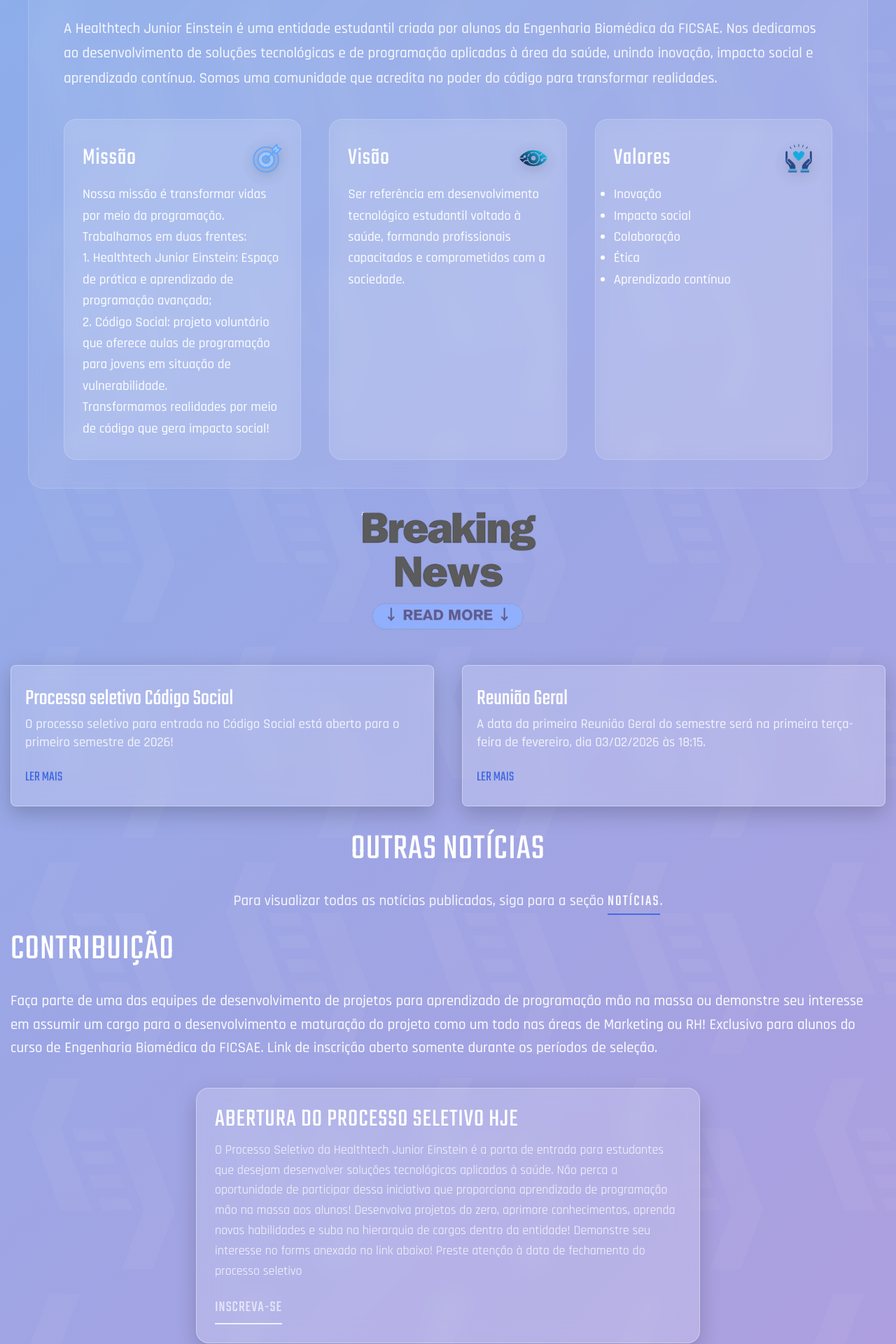
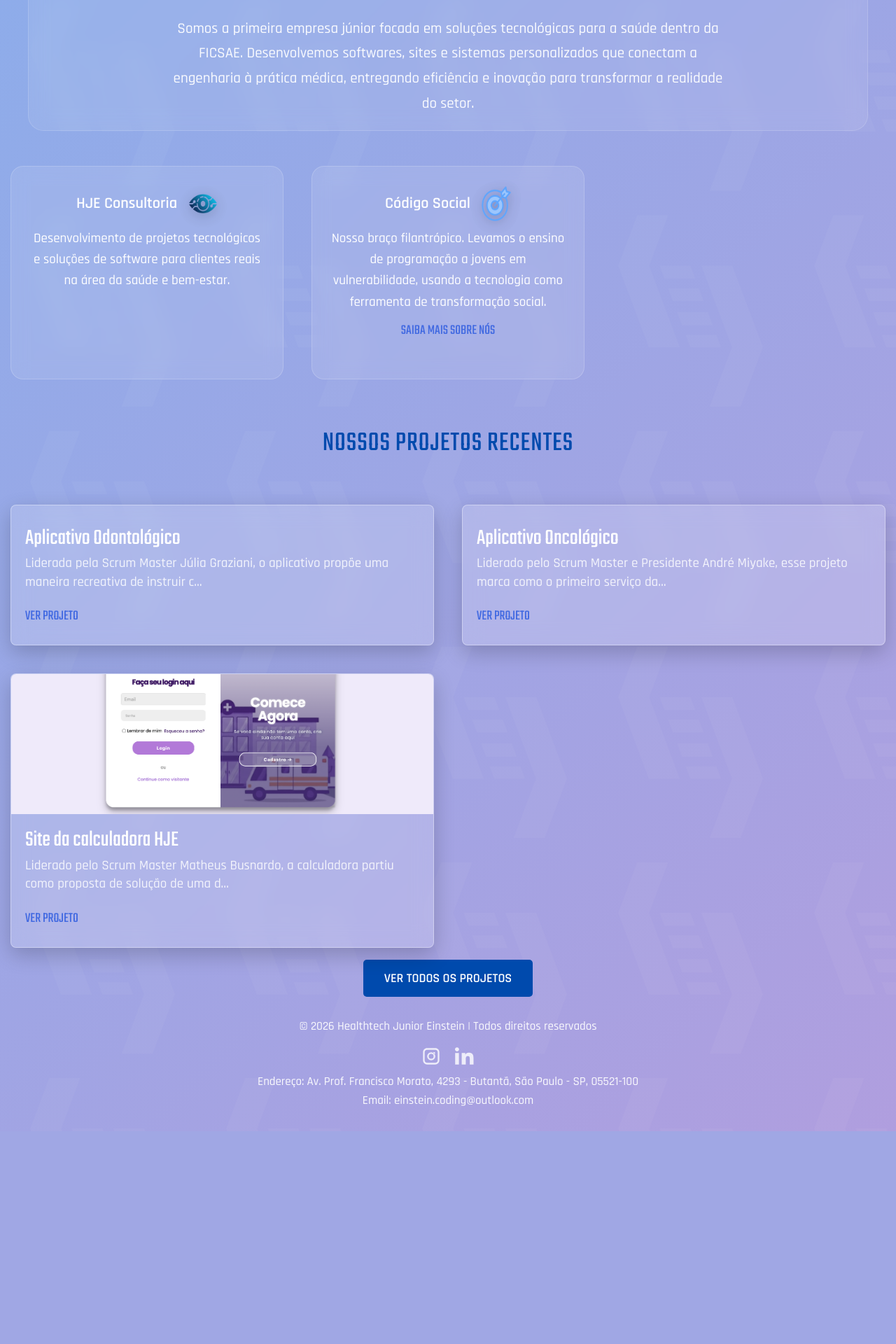
Before and after one commit to Einstein-Coding-Projetos/Site-Einstein-Coding, a Django app: page / in a window 1280 px wide. Shown: the part 960-2880 px from the top of the page at 70% size. After the commit the page ends 2576 px from the top, so only its background shows below. Run offline with Django 5.2, Linux system fonts and the light colour scheme; data comes from the database, SQL or seed files in the repository.

Commit message:
reestruturação página inicial

```diff
--- a/core/templates/home.html
+++ b/core/templates/home.html
@@ -4,185 +4,98 @@
 <head>
     <meta charset="UTF-8">
     <title>Healthtech Junior Einstein</title>
-
     <link rel="preconnect" href="https://fonts.googleapis.com">
     <link rel="preconnect" href="https://fonts.gstatic.com" crossorigin>
     <link href="https://fonts.googleapis.com/css2?family=Rajdhani:wght@400;500;600&family=Teko:wght@300;400;600&display=swap" rel="stylesheet">
-
     <link rel="stylesheet" href="{% static 'css/style.css' %}">
 </head>
-
 <body>
 
     <header class="navbar">
         <nav class="navbar-links left">
-            <a href="/codigo-social/">Código Social</a>
-            <a href="#sobre-nos">Sobre nós</a>
+            <a href="/sobre-nos/">Sobre nós</a>
             <a href="/projetos/">Nossos Projetos</a>
+            <a href="/servicos/">Nossos Serviços</a>
         </nav>
 
         <div class="navbar-center">
-            <a href="#top" class="brand">HEALTHTECH JUNIOR<br>EINSTEIN</a>
+            <a href="/" class="brand">HEALTHTECH JUNIOR<br>EINSTEIN</a>
         </div>
 
         <nav class="navbar-links right">
+            <a href="/codigo-social/">Código Social</a>
             <a href="/noticias/">Notícias</a>
             <a href="/gestao/">Gestão</a>
             <a href="/loja/">Loja</a>
         </nav>
     </header>
 
-
     <section id="top" class="hero">
         <h1>Healthtech Junior Einstein</h1>
         <p>Onde o código encontra o cuidado</p>
     </section>
 
-    <section id="sobre-nos" class="about">
-        <h2>Sobre Nós</h2>
+    <section class="about" style="padding-bottom: 20px;">
+        <h2>Inovação em Saúde</h2>
+        <p class="intro-text" style="text-align: center; max-width: 800px; margin: 0 auto;">
+            Somos a primeira empresa júnior focada em soluções tecnológicas para a saúde dentro da FICSAE.
+            Desenvolvemos softwares, sites e sistemas personalizados que conectam a engenharia à prática médica,
+            entregando eficiência e inovação para transformar a realidade do setor.
+        </p>
+    </section>
 
-        <p class="intro-text">
-            A Healthtech Junior Einstein é uma entidade estudantil criada por alunos da Engenharia
-            Biomédica da FICSAE. Nos dedicamos ao desenvolvimento
-            de soluções tecnológicas e de programação aplicadas à área da saúde,
-            unindo inovação, impacto social e aprendizado contínuo.
-            Somos uma comunidade que acredita no poder do código para transformar realidades.
-        </p>
+    <section class="about-columns" style="margin-top: 40px; margin-bottom: 40px;">
+        <div style="text-align: center;">
+            <div class="about-title" style="justify-content: center;">
+                <h3>HJE Consultoria</h3>
+                <img src="{% static 'imgs/visao.png' %}" alt="Consultoria" style="height: 50px;">
+            </div>
+            <p>Desenvolvimento de projetos tecnológicos e soluções de software para clientes reais na área da saúde e bem-estar.</p>
+        </div>
 
-        <div class="about-columns">
-            <div>
-                <div class="about-title">
-                    <h3>Missão</h3>
-                    <img src="{% static 'imgs/missao.png' %}" alt="Missão">
-                </div>
-                <p>Nossa missão é transformar vidas por meio da programação.</p>
-                <p>Trabalhamos em duas frentes:</p>
-                <p>1. Healthtech Junior Einstein: Espaço de prática e aprendizado de programação avançada;</p>
-                <p>2. Código Social: projeto voluntário que oferece aulas de programação para jovens
-                    em situação de vulnerabilidade.</p>
-                <p>Transformamos realidades por meio de código que gera impacto social!</p>
+        <div style="text-align: center;">
+            <div class="about-title" style="justify-content: center;">
+                <h3>Código Social</h3>
+                <img src="{% static 'imgs/missao.png' %}" alt="Código Social" style="height: 50px;">
             </div>
-
-            <div>
-                <div class="about-title">
-                    <h3>Visão</h3>
-                    <img src="{% static 'imgs/visao.png' %}" alt="Visão">
-                </div>
-                <p>
-                    Ser referência em desenvolvimento tecnológico estudantil voltado à saúde,
-                    formando profissionais capacitados e comprometidos com a sociedade.
-                </p>
-            </div>
-
-            <div>
-                <div class="about-title">
-                    <h3>Valores</h3>
-                    <img src="{% static 'imgs/valores.png' %}" alt="Valores">
-                </div>
-                <ul>
-                    <li>Inovação</li>
-                    <li>Impacto social</li>
-                    <li>Colaboração</li>
-                    <li>Ética</li>
-                    <li>Aprendizado contínuo</li>
-                </ul>
-            </div>
+            <p>Nosso braço filantrópico. Levamos o ensino de programação a jovens em vulnerabilidade, usando a tecnologia como ferramenta de transformação social.</p>
+            <a href="/sobre-nos/" class="read-more" style="margin-top: 10px; display: inline-block;">Saiba mais sobre nós</a>
         </div>
     </section>
 
     <section class="breaking-news">
         <div class="breaking-title">
-            <img src="{% static 'imgs/breakingnews.png' %}" alt="Breaking News">
+            <h2 style="font-family: 'Teko', sans-serif; font-size: 2.5rem; color: #004aad;">NOSSOS PROJETOS RECENTES</h2>
         </div>
 
-
         <div class="news-grid">
-            {% for news in featured_news %}
+            {% for project in recent_projects %}
                 <div class="news-card">
-                    {% if news.image %}
-                        <img src="{{ news.image.url }}" alt="{{ news.title }}">
+                    {% if project.image %}
+                        <img src="{{ project.image.url }}" alt="{{ project.title }}" style="height: 200px; object-fit: cover;">
                     {% endif %}
-
-                    <h3>{{ news.title }}</h3>
-                    <p>{{ news.summary }}</p>
-
-                    <a href="/noticias/{{ news.id }}/" class="read-more">
-                        Ler mais
-                    </a>
+                    <h3>{{ project.title }}</h3>
+                    <p>{{ project.summary|truncatechars:100 }}</p>
+                    <a href="/projetos/" class="read-more">Ver projeto</a>
                 </div>
             {% empty %}
-                <p>Nenhuma notícia em destaque no momento.</p>
+                <p>Confira nossa aba de projetos para ver nosso portfólio completo.</p>
             {% endfor %}
+        </div>
+
+        <div style="text-align: center; margin-top: 30px;">
+            <a href="/projetos/" class="btn" style="background-color: #004aad; color: white; padding: 15px 30px; text-decoration: none; border-radius: 5px; font-weight: bold;">VER TODOS OS PROJETOS</a>
         </div>
     </section>
 
-    <section id="outras-noticias" class="breaking-news outras-noticias">
-        <div class="outras-noticias-content">
-            <h2>Outras notícias</h2>
-
-            <p class="intro-text">
-                Para visualizar todas as notícias publicadas, siga para a seção
-                <a href="/noticias/" class="link-destaque">Notícias</a>.
-            </p>
-        </div>
-    </section>
-
-    <section id="como-contribuir" class="contribuicao" style="padding-top: 0;">
-        <div class="contribuicao-columns" style="grid-template-columns: 1fr;">
-            <div>
-                <h2>Contribuição</h2>
-                <p>Faça parte de uma das equipes de desenvolvimento de projetos para aprendizado de
-                    programação mão na massa ou demonstre seu interesse em assumir um cargo para o
-                    desenvolvimento e maturação do projeto como um todo nas áreas de Marketing ou RH!
-                    Exclusivo para alunos do curso de Engenharia Biomédica da FICSAE.
-                    Link de inscrição aberto somente durante os períodos de seleção.</p>
-            </div>
-        </div>
-    </section>
-
-    <section class="codigo-social-cards">
-        <div class="cards-grid">
-            {% for card in healthcare_cards %}
-                <div class="card">
-
-                    <h3>{{ card.title }}</h3>
-                    <p>{{ card.description }}</p>
-
-                    {% if card.status == 'aberto' and card.form_link %}
-                        <a href="{{ card.form_link }}" target="_blank" class="btn">
-                            Inscreva-se
-                        </a>
-                    {% else %}
-                        <p class="status">
-                            Próxima abertura: {{ card.opening_date }}
-                        </p>
-                    {% endif %}
-
-                </div>
-            {% empty %}
-                <p>Nenhum processo seletivo disponível no momento.</p>
-            {% endfor %}
-        </div>
-    </section>
-
-
-
     <footer class="footer">
         <p>© 2026 Healthtech Junior Einstein | Todos direitos reservados</p>
-
         <div class="social-links">
-            <a href="https://www.instagram.com/healthtechjr.einstein/" target="_blank" aria-label="Instagram">
-                <img src="{% static 'imgs/instagram.svg' %}" alt="Instagram">
-            </a>
-
-            <a href="https://www.linkedin.com/company/einsteincoding/posts/?feedView=all" target="_blank" aria-label="LinkedIn">
-                <img src="{% static 'imgs/linkedin.svg' %}" alt="LinkedIn">
-            </a>
+            <a href="https://www.instagram.com/healthtechjr.einstein/" target="_blank"><img src="{% static 'imgs/instagram.svg' %}" alt="Instagram"></a>
+            <a href="https://www.linkedin.com/company/einsteincoding/posts/?feedView=all" target="_blank"><img src="{% static 'imgs/linkedin.svg' %}" alt="LinkedIn"></a>
         </div>
-
         <p>Endereço: Av. Prof. Francisco Morato, 4293 - Butantã, São Paulo - SP, 05521-100</p>
-            <p>Email: einstein.coding@outlook.com</p>
+        <p>Email: einstein.coding@outlook.com</p>
     </footer>
-
 </body>
 </html>
--- a/core/urls.py
+++ b/core/urls.py
@@ -3,10 +3,12 @@ from . import views
 
 urlpatterns = [
     path('', views.home, name='home'),
+    path('sobre-nos/', views.sobre_nos, name='sobre_nos'),
+    path('servicos/', views.servicos, name='servicos'), # Nova rota
+    path('projetos/', views.projetos, name='projetos'),
     path('noticias/', views.noticias, name='noticias'),
     path('noticias/<int:id>/', views.news_detail, name='news_detail'),
-    path('codigo-social/', views.codigo_social, name='codigo_social'), # Adicione esta linha
-    path('loja/', views.codigo_loja, name='codigo_loja'),
+    path('codigo-social/', views.codigo_social, name='codigo_social'),
     path('gestao/', views.gestao, name='gestao'),
-    path('projetos/', views.projetos, name='projetos'),
+    path('loja/', views.codigo_loja, name='loja'),
 ]
--- a/core/views.py
+++ b/core/views.py
@@ -1,86 +1,61 @@
 from django.shortcuts import render, get_object_or_404
-from .models import News
-from .models import Project
-from .models import CodigoSocialCard
-from .models import HealthcareJuniorCard
-
-
-
-
+from .models import News, Project, CodigoSocialCard, HealthcareJuniorCard
+from django.db.models import Q
 
 def home(request):
-    featured_news = News.objects.filter(is_featured=True).order_by('-created_at')
-    latest_news = News.objects.filter(is_featured=False).order_by('-created_at')[:4]
+    # Focando no "Pitch de Elevador" e Projetos, conforme solicitado.
+    recent_projects = Project.objects.filter(is_active=True).order_by('-created_at')[:3]
+    featured_news = News.objects.filter(is_featured=True).order_by('-created_at')[:3]
 
+    # Se quiser passar os cards da Healthcare também (mesmo que não exiba no layout "breve"),
+    # eles estão disponíveis aqui:
     healthcare_cards = HealthcareJuniorCard.objects.filter(is_active=True)
 
     return render(request, 'home.html', {
+        'recent_projects': recent_projects,
         'featured_news': featured_news,
-        'latest_news': latest_news,
         'healthcare_cards': healthcare_cards
     })
 
+def sobre_nos(request):
+    return render(request, 'sobre_nos.html')
 
-
-def news_detail(request, id):
-    news = get_object_or_404(News, id=id)
-
-    return render(request, 'news_detail.html', {
-        'news': news
-    })
+def servicos(request):
+    return render(request, 'servicos.html')
 
 def codigo_social(request):
+    # Agora puxa especificamente da tabela do Código Social
     cards = CodigoSocialCard.objects.filter(is_active=True)
-
     return render(request, 'codigo_social.html', {
         'cards': cards
     })
 
-def codigo_loja(request):
-    return render(request, 'loja.html')
+def news_detail(request, id):
+    news = get_object_or_404(News, id=id)
+    return render(request, 'news_detail.html', {'news': news})
+
+def projetos(request):
+    projects = Project.objects.filter(is_active=True).order_by('-created_at')
+    query = request.GET.get('q')
+    if query:
+        projects = projects.filter(
+            Q(title__icontains=query) |
+            Q(summary__icontains=query)
+        )
+    return render(request, 'projetos.html', {'projects': projects})
+
+def noticias(request):
+    noticias_list = News.objects.all().order_by('-created_at')
+    query = request.GET.get('q')
+    if query:
+        noticias_list = noticias_list.filter(
+            Q(title__icontains=query) |
+            Q(content__icontains=query)
+        )
+    return render(request, 'noticias.html', {'noticias': noticias_list})
 
 def gestao(request):
     return render(request, "gestao.html")
 
-from django.db.models import Q
-
-def projetos(request):
-    projects = Project.objects.filter(is_active=True).order_by('-created_at')
-    query = request.GET.get('q')
-    order = request.GET.get('order')
-    if query:
-        projects = projects.filter(
-            Q(title__icontains=query) |
-            Q(description__icontains=query)
-        )
-    if order == 'oldest':
-        projects = projects.order_by('created_at')
-    else:
-        projects = projects.order_by('-created_at')
-    return render(request, 'projetos.html', {
-        'projects': projects
-    })
-
-from django.db.models import Q
-
-def noticias(request):
-    noticias = News.objects.all()
-
-    # Busca por palavra-chave
-    query = request.GET.get('q')
-    if query:
-        noticias = noticias.filter(
-            Q(title__icontains=query) |
-            Q(content__icontains=query)
-        )
-
-    # Ordenação
-    order = request.GET.get('order')
-    if order == 'antigas':
-        noticias = noticias.order_by('created_at')
-    else:
-        noticias = noticias.order_by('-created_at')
-
-    return render(request, 'noticias.html', {
-        'noticias': noticias
-    })
+def codigo_loja(request):
+    return render(request, 'loja.html')
```
Also changed, not shown: core/admin.py (+6 -29 lines), core/models.py (+24 -60 lines), core/templates/servicos.html (added, +58 -0 lines), core/templates/sobre_nos.html (added, +101 -0 lines), core/migrations/0010_selectionprocess_delete_codigosocialcard_and_more.py (added), core/migrations/0011_codigosocialcard_healthcarejuniorcard_and_more.py (added).
